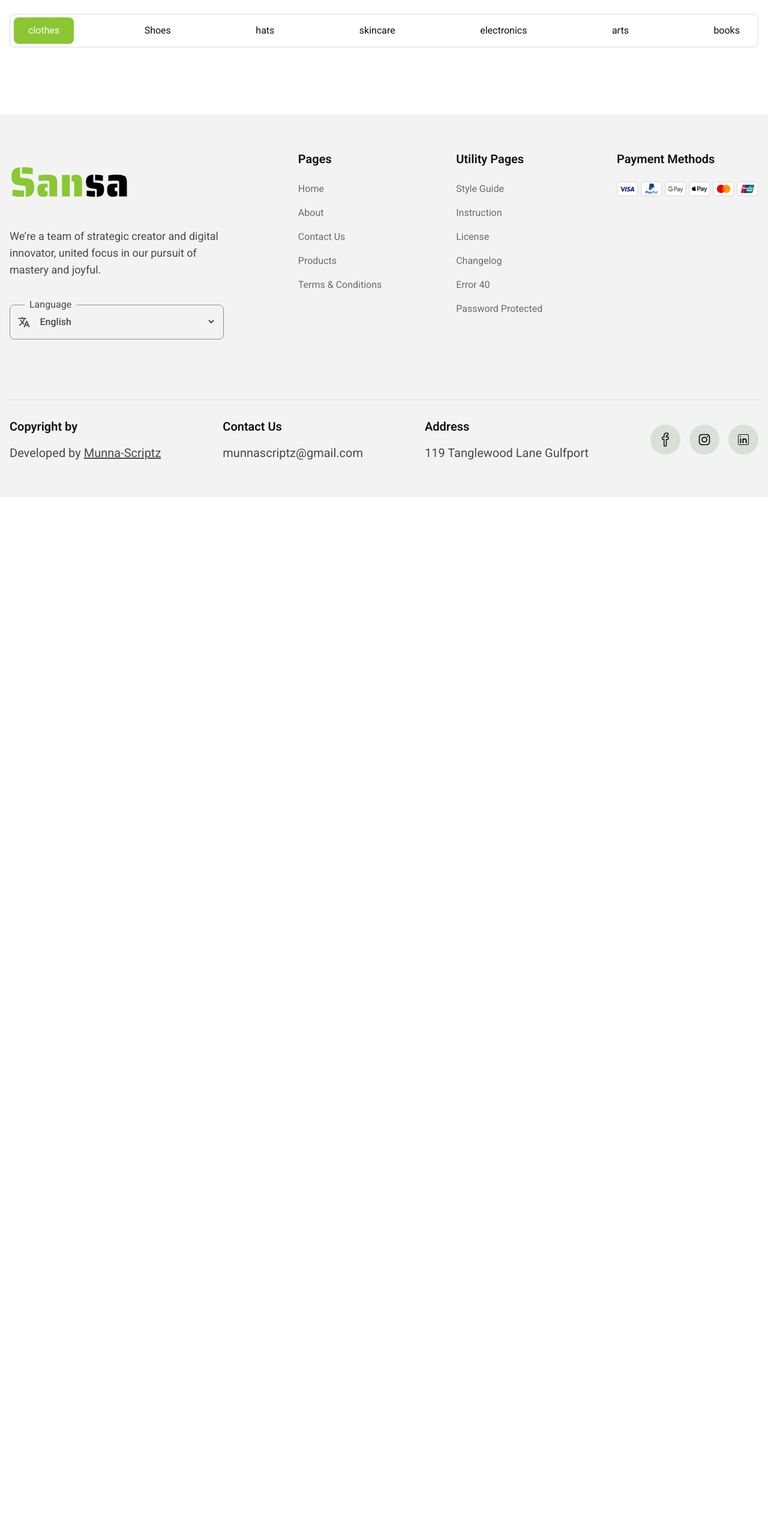
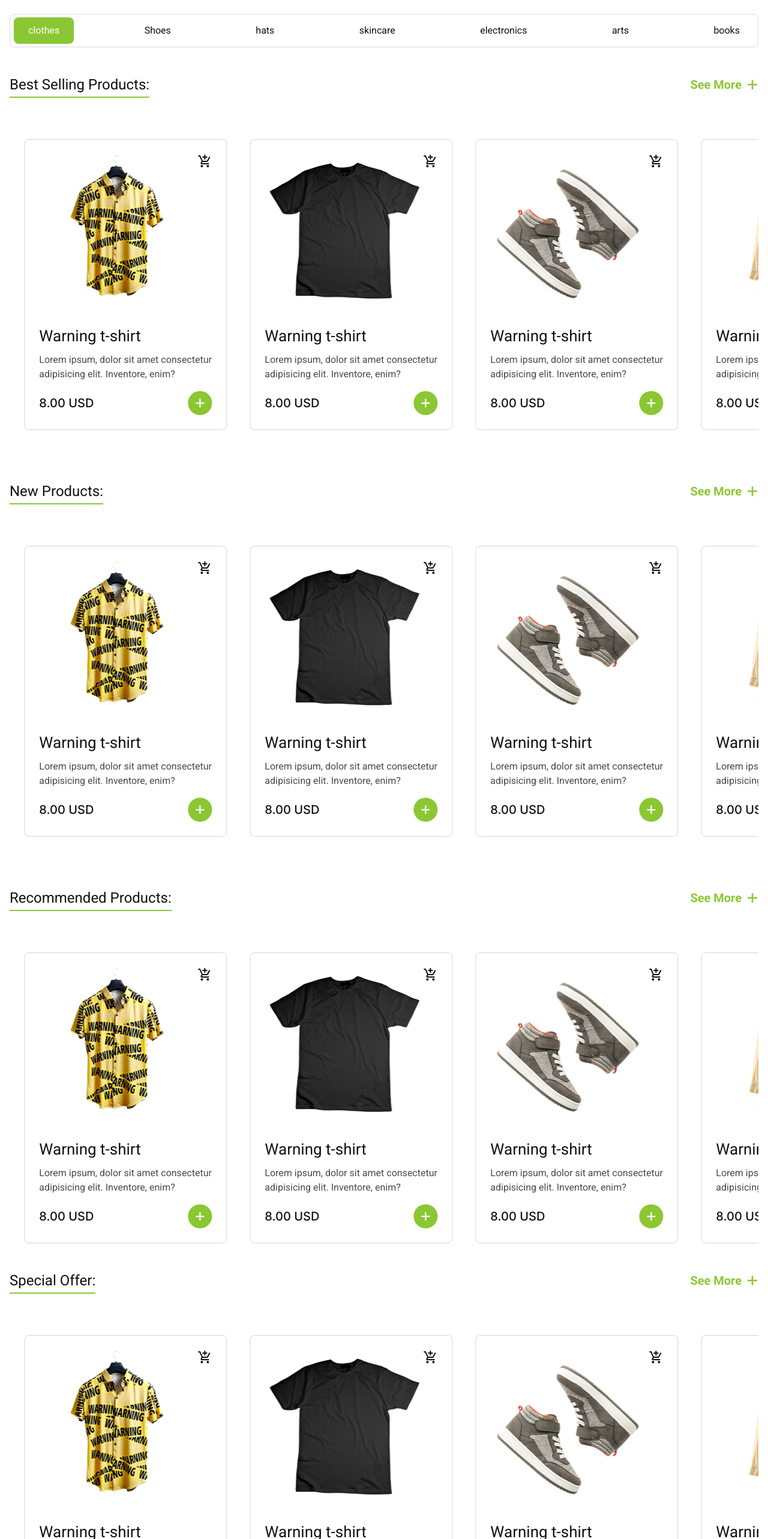
Before and after one commit to Munna-Scriptz/Sansa-Commerce, a Next.js app: page /product in a window 1280 px wide. Shown: the part 220-2786 px from the top of the page at 60% size. Before the commit the page ends 1049 px from the top, so only its background shows below. Built offline with nearby package versions, Linux system fonts and the light colour scheme.

Commit message:
Product Page Complete

```diff
--- a/app/(pages)/product/page.jsx
+++ b/app/(pages)/product/page.jsx
@@ -1,5 +1,9 @@
 import BreadCrumb from '@/app/components/common/BreadCrumb'
 import Tabs from '@/app/components/common/Tabs'
+import BestSelling from '@/app/components/product/BestSelling'
+import NewProducts from '@/app/components/product/NewProducts'
+import RecoProducts from '@/app/components/product/RecoProducts'
+import SpecialOffer from '@/app/components/product/SpecialOffer'
 import React from 'react'
 
 const page = () => {
@@ -8,6 +12,14 @@ const page = () => {
       <BreadCrumb pageName={'Product'}/>
       {/* ------------Includes search text, searchbox, product tabs------------- */}
       <Tabs/>
+      {/* ------------Best Selling Products------------- */}
+      <BestSelling />
+      {/* ------------New Products------------- */}
+      <NewProducts />
+      {/* ------------Recommended Products------------- */}
+      <RecoProducts />
+      {/* ------------Special Offer Products------------- */}
+      <SpecialOffer />
     </>
   )
 }
--- /dev/null
+++ b/app/components/product/BestSelling.jsx
@@ -0,0 +1,67 @@
+'use client'
+import React from 'react'
+import CommonHead from '../common/CommonHead'
+import Link from 'next/link'
+import { FaPlus } from 'react-icons/fa6'
+import Slider from 'react-slick'
+import img1 from '../../../public/previewImg1.png'
+import img2 from '../../../public/previewImg2.png'
+import img3 from '../../../public/previewImg3.png'
+import img4 from '../../../public/previewImg4.png'
+import SingleSeller from '../common/SingleSeller'
+import "slick-carousel/slick/slick.css";
+
+const BestSelling = () => {
+    const settings = {
+        className: "center",
+        arrows: false,
+        centerMode: true,
+        infinite: true,
+        centerPadding: "60px",
+        slidesToShow: 3,
+        speed: 500,
+        autoplay: true,
+    }
+
+    const myPro = [
+            {
+                img: img1,
+            },
+            {
+                img: img2,
+            },
+            {
+                img: img3,
+            },
+            {
+                img: img4,
+            },
+    ]
+  return (
+    <>
+        <section id='Best-Selling' className='mt-[48px]'>
+            <div className="container">
+                <div id="Best-Selling-Row">
+                    {/* --------------------Header Text--------------------- */}
+                    <div className='flex items-center justify-between'>
+                        <CommonHead text={'Best Selling Products:'}/>
+                        <Link className='text-primary text-xl flex items-center gap-2 font-bold' href={'/'}>See More <FaPlus /></Link>
+                    </div>
+                    {/* --------------------Product Slider--------------------- */}
+                    <div className="slider-container mt-[77px]">
+                        <Slider {...settings}>
+                            {
+                                myPro.map((item , i)=>(
+                                    <SingleSeller img={item.img} key={i}/>
+                                ))
+                            }
+                        </Slider>
+                    </div>
+                </div>
+            </div>
+        </section>
+    </>
+  )
+}
+
+export default BestSelling
--- /dev/null
+++ b/app/components/product/NewProducts.jsx
@@ -0,0 +1,67 @@
+'use client'
+import React from 'react'
+import CommonHead from '../common/CommonHead'
+import Link from 'next/link'
+import { FaPlus } from 'react-icons/fa6'
+import Slider from 'react-slick'
+import img1 from '../../../public/previewImg1.png'
+import img2 from '../../../public/previewImg2.png'
+import img3 from '../../../public/previewImg3.png'
+import img4 from '../../../public/previewImg4.png'
+import SingleSeller from '../common/SingleSeller'
+import "slick-carousel/slick/slick.css";
+
+const NewProducts = () => {
+    const settings = {
+        className: "center",
+        arrows: false,
+        centerMode: true,
+        infinite: true,
+        centerPadding: "60px",
+        slidesToShow: 3,
+        speed: 500,
+        autoplay: true,
+    }
+
+    const myPro = [
+        {
+            img: img1,
+        },
+        {
+            img: img2,
+        },
+        {
+            img: img3,
+        },
+        {
+            img: img4,
+        },
+    ]
+  return (
+    <>
+        <section id='New-PRoducts' className='mt-[88px]'>
+            <div className="container">
+                <div id="New-PRoducts-Row">
+                    {/* --------------------Header Text--------------------- */}
+                    <div className='flex items-center justify-between'>
+                        <CommonHead text={'New Products:'}/>
+                        <Link className='text-primary text-xl flex items-center gap-2 font-bold' href={'/'}>See More <FaPlus /></Link>
+                    </div>
+                    {/* --------------------Product Slider--------------------- */}
+                    <div className="slider-container mt-[77px]">
+                        <Slider {...settings}>
+                            {
+                                myPro.map((item , i)=>(
+                                    <SingleSeller img={item.img} key={i}/>
+                                ))
+                            }
+                        </Slider>
+                    </div>
+                </div>
+            </div>
+        </section>
+    </>
+  )
+}
+
+export default NewProducts
--- /dev/null
+++ b/app/components/product/RecoProducts.jsx
@@ -0,0 +1,67 @@
+'use client'
+import React from 'react'
+import CommonHead from '../common/CommonHead'
+import Link from 'next/link'
+import { FaPlus } from 'react-icons/fa6'
+import Slider from 'react-slick'
+import img1 from '../../../public/previewImg1.png'
+import img2 from '../../../public/previewImg2.png'
+import img3 from '../../../public/previewImg3.png'
+import img4 from '../../../public/previewImg4.png'
+import SingleSeller from '../common/SingleSeller'
+import "slick-carousel/slick/slick.css";
+
+const RecoProducts = () => {
+    const settings = {
+        className: "center",
+        arrows: false,
+        centerMode: true,
+        infinite: true,
+        centerPadding: "60px",
+        slidesToShow: 3,
+        speed: 500,
+        autoplay: true,
+    }
+
+    const myPro = [
+        {
+            img: img1,
+        },
+        {
+            img: img2,
+        },
+        {
+            img: img3,
+        },
+        {
+            img: img4,
+        },
+    ]
+  return (
+    <>
+        <section id='Recommended-Products' className='mt-[88px]'>
+            <div className="container">
+                <div id="Recommended-Products-Row">
+                    {/* --------------------Header Text--------------------- */}
+                    <div className='flex items-center justify-between'>
+                        <CommonHead text={'Recommended Products:'}/>
+                        <Link className='text-primary text-xl flex items-center gap-2 font-bold' href={'/'}>See More <FaPlus /></Link>
+                    </div>
+                    {/* --------------------Product Slider--------------------- */}
+                    <div className="slider-container mt-[77px]">
+                        <Slider {...settings}>
+                            {
+                                myPro.map((item , i)=>(
+                                    <SingleSeller img={item.img} key={i}/>
+                                ))
+                            }
+                        </Slider>
+                    </div>
+                </div>
+            </div>
+        </section>
+    </>
+  )
+}
+
+export default RecoProducts
--- /dev/null
+++ b/app/components/product/SpecialOffer.jsx
@@ -0,0 +1,67 @@
+'use client'
+import React from 'react'
+import CommonHead from '../common/CommonHead'
+import Link from 'next/link'
+import { FaPlus } from 'react-icons/fa6'
+import Slider from 'react-slick'
+import img1 from '../../../public/previewImg1.png'
+import img2 from '../../../public/previewImg2.png'
+import img3 from '../../../public/previewImg3.png'
+import img4 from '../../../public/previewImg4.png'
+import SingleSeller from '../common/SingleSeller'
+import "slick-carousel/slick/slick.css";
+
+const SpecialOffer = () => {
+    const settings = {
+        className: "center",
+        arrows: false,
+        centerMode: true,
+        infinite: true,
+        centerPadding: "60px",
+        slidesToShow: 3,
+        speed: 500,
+        autoplay: true,
+    }
+
+    const myPro = [
+        {
+            img: img1,
+        },
+        {
+            img: img2,
+        },
+        {
+            img: img3,
+        },
+        {
+            img: img4,
+        },
+    ]
+  return (
+    <>
+        <section id='Special-Offer' className='mt-[48px]'>
+            <div className="container">
+                <div id="Special-Offer-Row">
+                    {/* --------------------Header Text--------------------- */}
+                    <div className='flex items-center justify-between'>
+                        <CommonHead text={'Special Offer:'}/>
+                        <Link className='text-primary text-xl flex items-center gap-2 font-bold' href={'/'}>See More <FaPlus /></Link>
+                    </div>
+                    {/* --------------------Product Slider--------------------- */}
+                    <div className="slider-container mt-[77px]">
+                        <Slider {...settings}>
+                            {
+                                myPro.map((item , i)=>(
+                                    <SingleSeller img={item.img} key={i}/>
+                                ))
+                            }
+                        </Slider>
+                    </div>
+                </div>
+            </div>
+        </section>
+    </>
+  )
+}
+
+export default SpecialOffer
```
